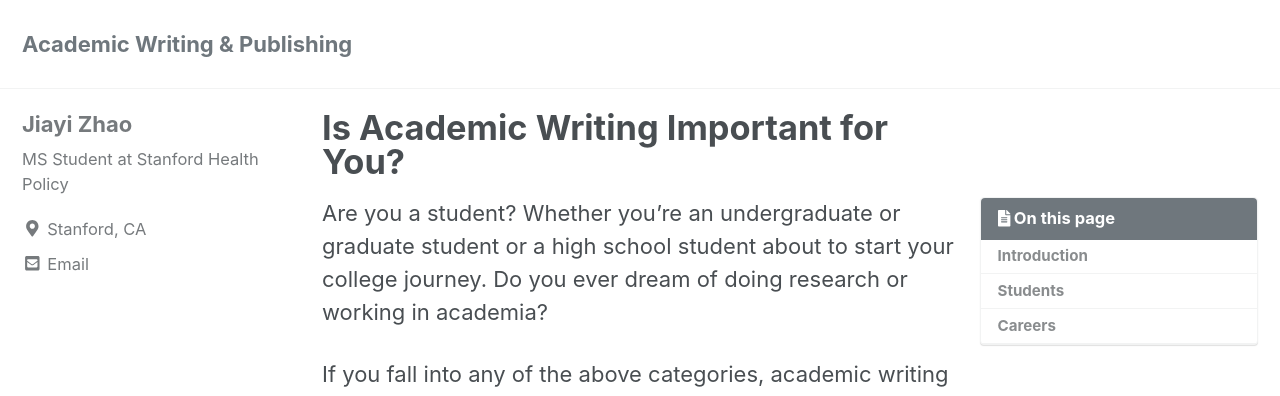
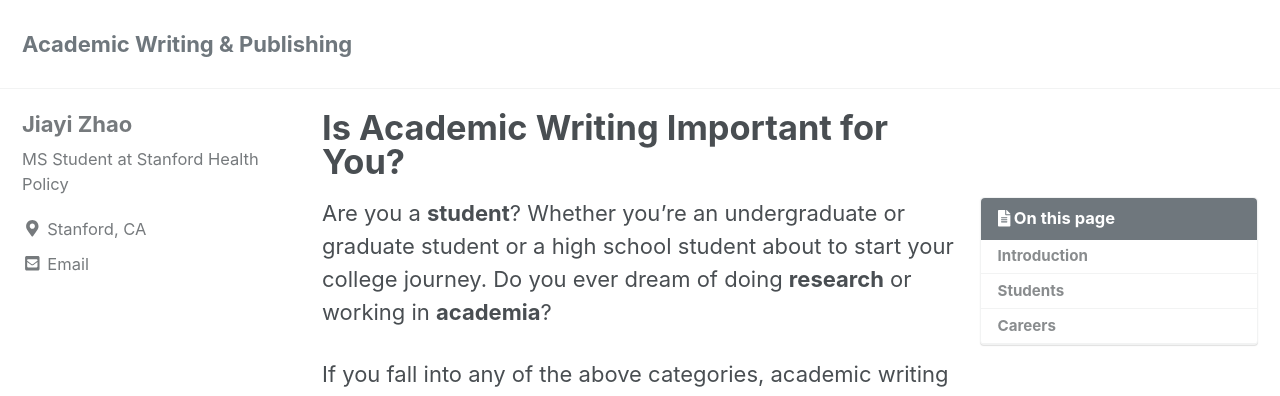
Before and after one commit to maryzhao0111/255_project, a Jekyll site: the page built from _posts/2023-05-24-e-introduction.md, in a window 1280 px wide and 900 px high. Shown: the top 396 px of the window. Built offline with Jekyll 4.4.1, drawn with Linux system fonts in a browser that asks for light colours; cached includes are drawn as plain includes; nearby versions of some CDN libraries; a script that is not in the unit is left out.

```diff
--- a/_posts/2023-05-24-e-introduction.md
+++ b/_posts/2023-05-24-e-introduction.md
@@ -8,7 +8,7 @@ toc: true
 toc_sticky: true
 ---
 
-Are you a student? Whether you’re an undergraduate or graduate student or a high school student about to start your college journey. Do you ever dream of doing research or working in academia?
+Are you a **student**? Whether you’re an undergraduate or graduate student or a high school student about to start your college journey. Do you ever dream of doing **research** or working in **academia**?
 
 If you fall into any of the above categories, academic writing is something you need to pay attention to!
 
```
